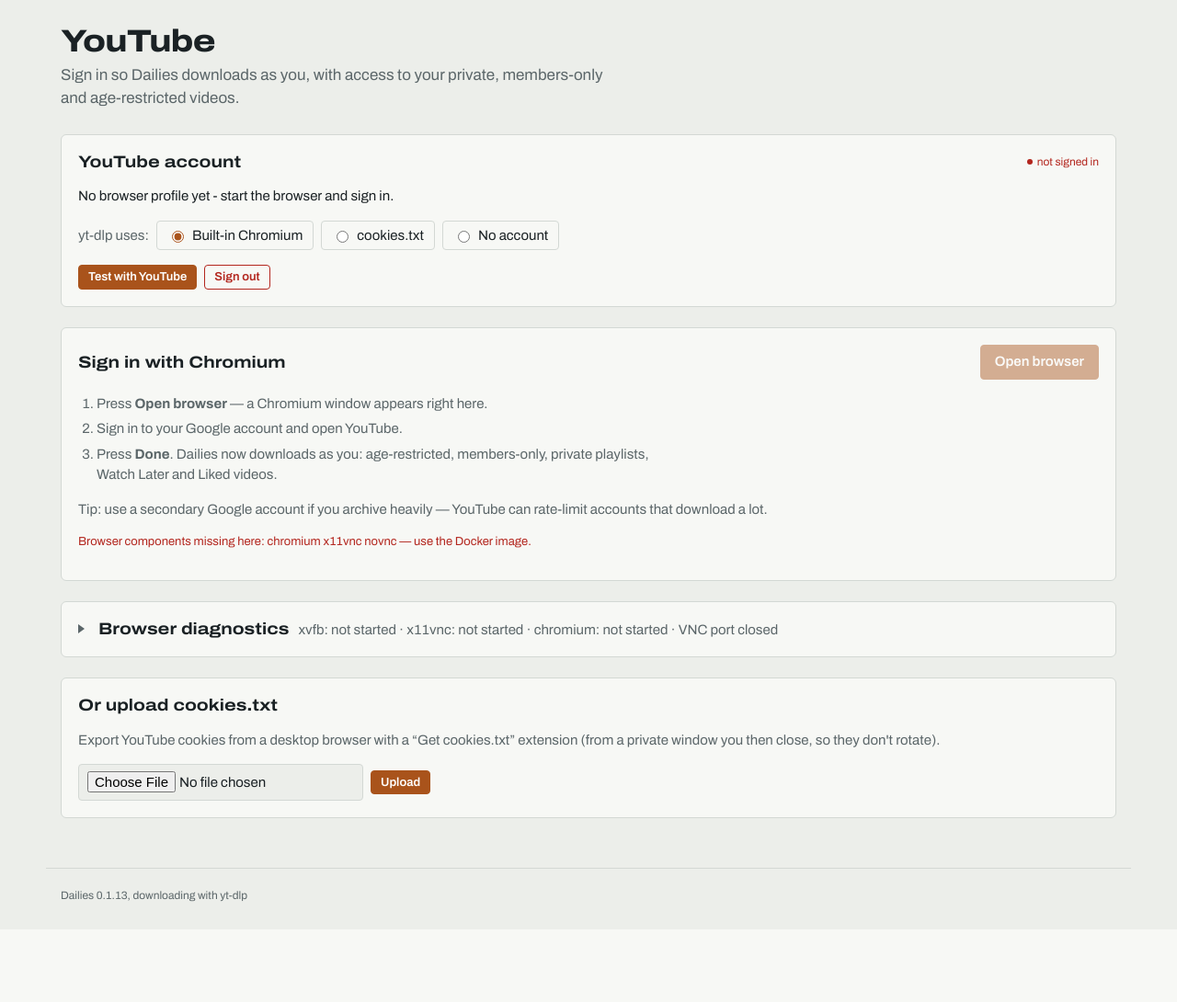
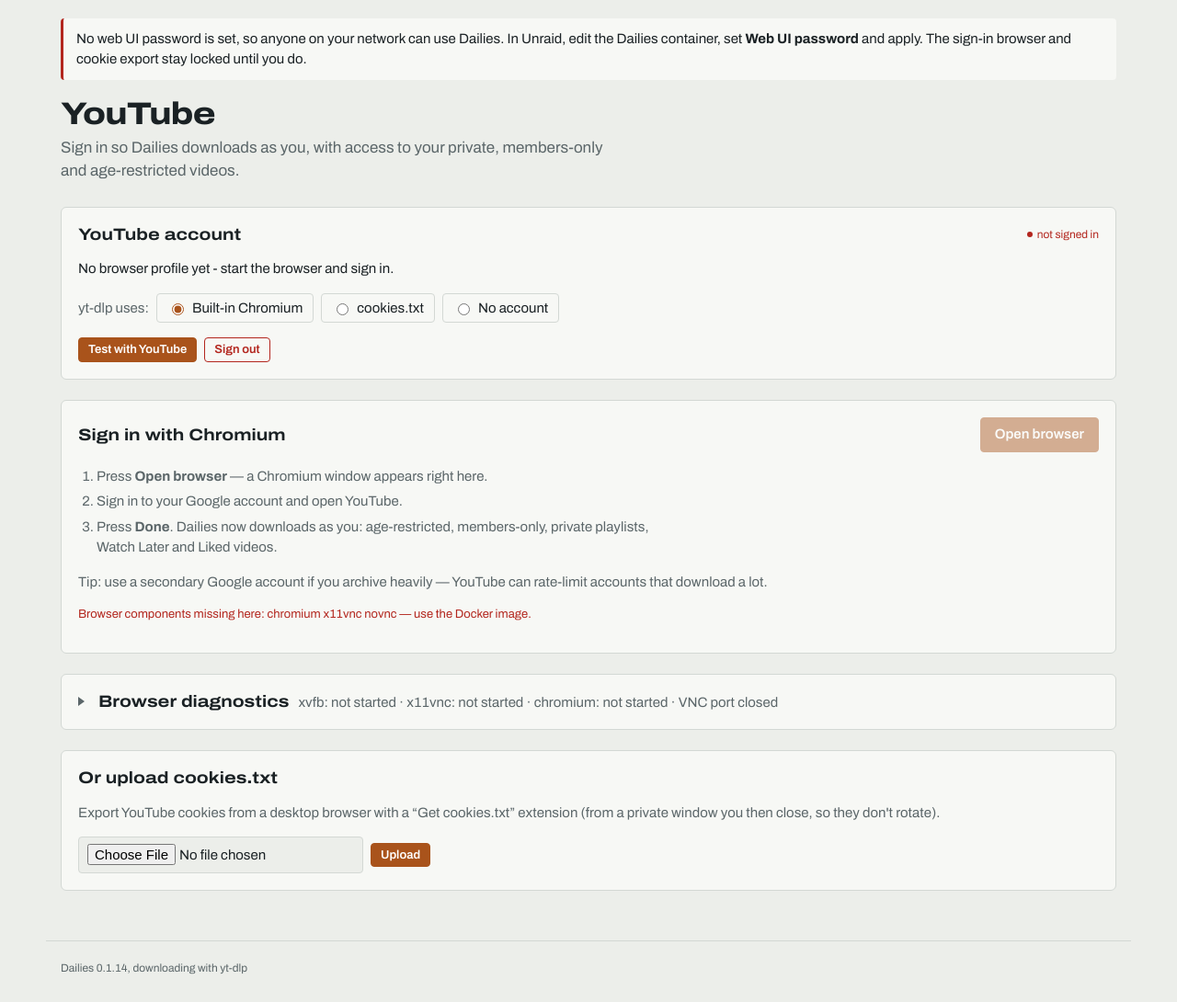
Before and after one commit to anicholas65/dailies, a FastAPI app: page /youtube in a window 1280 px wide. Shown: the part 65-1155 px from the top of the page at 92% size. Before the commit the page ends 1046 px from the top, so only its background shows below. Run offline with FastAPI, Linux system fonts and the light colour scheme; data that the repository does not hold is empty; parts of the project's set-up code (start-up, migrations or seed data) failed here and were passed over; some libraries are stand-ins or nearby versions.

Commit message:
0.1.14: Security hardening
- Refuse cross-site requests: Origin/Referer must match Host (or
  X-Forwarded-Host) on every POST and on the noVNC WebSocket (CSRF and
  cross-site WebSocket hijacking).
- No web UI password: sign-in browser and cookies.txt export are disabled,
  and every page shows a banner explaining how to set one.
- cookies.txt export contains youtube.com cookies only (not google.com) and
  the temporary copy in /config is deleted after sending.
- Login throttle: 5 wrong passwords per address locks it for 10 minutes;
  constant-time byte compare; failures are logged.
- Security headers: X-Frame-Options SAMEORIGIN, CSP frame-ancestors 'self',
  nosniff, Referrer-Policy same-origin.
- Download folders can't be system paths or inside /config.

Co-Authored-By: Claude Opus 5.5 <noreply@anthropic.com>

```diff
--- a/app/__init__.py
+++ b/app/__init__.py
@@ -1 +1 @@
-__version__ = "0.1.13"
+__version__ = "0.1.14"
--- a/app/browser.py
+++ b/app/browser.py
@@ -239,10 +239,11 @@ def status() -> dict:
 
 
 def export_cookies_txt(dest: Path) -> int:
-    """Write the browser profile's YouTube/Google cookies to a Netscape cookies.txt."""
+    """Write the browser profile's youtube.com cookies (enough for yt-dlp) to a Netscape cookies.txt.
+    google.com cookies are left out: they would unlock the whole Google account (Gmail, Drive...)."""
     from yt_dlp.cookies import YoutubeDLCookieJar
     out = YoutubeDLCookieJar(str(dest))
-    for c in youtube_cookies(load_browser_cookies()):
+    for c in [c for c in load_browser_cookies() if c.domain.lstrip(".").endswith("youtube.com")]:
         out.set_cookie(c)
     out.save(ignore_discard=True, ignore_expires=True)
     dest.chmod(0o600)
--- a/app/folders.py
+++ b/app/folders.py
@@ -117,11 +117,28 @@ def locations() -> dict[str, list[str]]:
     return out
 
 
+FORBIDDEN = ("/", "/bin", "/boot", "/dev", "/etc", "/lib", "/lib64", "/proc", "/root", "/run", "/sbin", "/sys",
+             "/usr", "/var", "/app", "/opt")
+
+
+def forbidden(path: str) -> str:
+    """Download folders may not be system directories or hold Dailies' own config/sign-in data."""
+    p = Path(os.path.abspath(path))
+    cfg = config.CONFIG_DIR.resolve()
+    if str(p) == "/" or any(str(p) == f or (f != "/" and p.is_relative_to(f)) for f in FORBIDDEN):
+        return f"{path} is a system folder. Pick one of your mapped shares."
+    if p.resolve() == cfg or p.resolve().is_relative_to(cfg) or cfg.is_relative_to(p.resolve()):
+        return f"{path} would mix downloads with Dailies' settings and Google sign-in data. Pick another folder."
+    return ""
+
+
 def check(path: str) -> tuple[bool, str, str]:
     """(usable, short status, explanation) for the Settings page and before a download."""
     p = Path(path)
     if not p.is_absolute():
         return False, "Invalid path", "Use a full path inside the container, e.g. /media/Movies."
+    if reason := forbidden(path):
+        return False, "Not allowed", reason
     existing = p
     while not existing.exists():
         existing = existing.parent
--- a/app/main.py
+++ b/app/main.py
@@ -43,25 +43,70 @@ def authed(cookies) -> bool:
     return not config.PASSWORD or hmac.compare_digest(cookies.get("dailies", ""), _token())
 
 
+def same_origin(headers) -> bool:
+    """Reject requests a different website makes on your behalf (CSRF / cross-site WebSocket).
+    Browsers always send Origin on cross-site POSTs and WebSockets; tools like curl send none."""
+    origin = headers.get("origin") or headers.get("referer")
+    if not origin:
+        return True  # not sent by a browser page (curl, scripts); "null" origins fall through and fail
+    from urllib.parse import urlsplit
+    host = urlsplit(origin).netloc.lower()
+    allowed = {h.strip().lower() for h in (headers.get("x-forwarded-host", ""), headers.get("host", "")) if h}
+    return host in allowed
+
+
+SECURITY_HEADERS = {
+    "X-Frame-Options": "SAMEORIGIN",            # no clickjacking; the noVNC iframe is same-origin
+    "Content-Security-Policy": "frame-ancestors 'self'",
+    "X-Content-Type-Options": "nosniff",
+    "Referrer-Policy": "same-origin",
+}
+
+
 @app.middleware("http")
 async def require_login(request: Request, call_next):
     path = request.url.path
-    if path.startswith(("/static", "/login", "/api/health")) or authed(request.cookies):
-        return await call_next(request)
-    if path.startswith("/api"):
-        return JSONResponse({"error": "unauthorized"}, status_code=401)
-    return RedirectResponse("/login", status_code=303)
+    if request.method not in ("GET", "HEAD", "OPTIONS") and not same_origin(request.headers):
+        db.log("warn", f"Blocked a {request.method} to {path} from another website ({request.headers.get('origin')})")
+        resp = JSONResponse({"error": "cross-site request blocked"}, status_code=403)
+    elif path.startswith(("/static", "/login", "/api/health")) or authed(request.cookies):
+        resp = await call_next(request)
+    elif path.startswith("/api"):
+        resp = JSONResponse({"error": "unauthorized"}, status_code=401)
+    else:
+        resp = RedirectResponse("/login", status_code=303)
+    resp.headers.update(SECURITY_HEADERS)
+    return resp
+
+
+# login throttle: 5 wrong passwords per address -> locked for 10 minutes
+_failures: dict[str, list[float]] = {}
+LOCK_AFTER, LOCK_SECONDS = 5, 600
+
+
+def login_locked(ip: str) -> bool:
+    import time
+    now = time.time()
+    _failures[ip] = [t for t in _failures.get(ip, []) if now - t < LOCK_SECONDS]
+    return len(_failures[ip]) >= LOCK_AFTER
 
 
 @app.get("/login", response_class=HTMLResponse)
 def login_page(request: Request, error: str = ""):
-    return templates.TemplateResponse(request, "login.html", {"error": error})
+    return templates.TemplateResponse(request, "login.html", {"error": error, "no_password": False})
 
 
 @app.post("/login")
-def login(password: str = Form(...)):
-    if not config.PASSWORD or not hmac.compare_digest(password, config.PASSWORD):
+def login(request: Request, password: str = Form(...)):
+    import time
+    ip = request.client.host if request.client else "?"
+    if login_locked(ip):
+        return RedirectResponse("/login?error=locked", status_code=303)
+    if not config.PASSWORD or not hmac.compare_digest(password.encode(), config.PASSWORD.encode()):
+        _failures.setdefault(ip, []).append(time.time())
+        db.log("warn", f"Wrong web UI password from {ip}")
         return RedirectResponse("/login?error=1", status_code=303)
+    _failures.pop(ip, None)
     resp = RedirectResponse("/", status_code=303)
     resp.set_cookie("dailies", _token(), httponly=True, samesite="lax", max_age=60 * 60 * 24 * 90)
     return resp
@@ -78,6 +123,7 @@ def logout():
 
 def page(request, name, **ctx):
     ctx.setdefault("auth", browser.status())
+    ctx["no_password"] = not config.PASSWORD
     ctx["nav"] = name.split(".")[0]
     return templates.TemplateResponse(request, name, ctx)
 
@@ -388,8 +434,14 @@ def youtube(request: Request, msg: str = "", ok: str = ""):
                 diag=browser.diagnostics())
 
 
+NEEDS_PASSWORD = ("Set a web UI password first (Unraid: edit the Dailies container, Web UI password). "
+                  "Without one, anyone on your network could use your signed-in Google account.")
+
+
 @app.post("/youtube/browser/start")
 def browser_start():
+    if not config.PASSWORD:
+        return yt(NEEDS_PASSWORD, False)
     try:
         browser.start()
     except RuntimeError as exc:
@@ -436,12 +488,17 @@ async def upload_cookies(file: UploadFile = File(...)):
 
 @app.get("/youtube/cookies.txt")
 def export_cookies():
+    if not config.PASSWORD:
+        return yt(NEEDS_PASSWORD, False)
+    from starlette.background import BackgroundTask
     dest = config.CONFIG_DIR / "exported-cookies.txt"
     try:
         browser.export_cookies_txt(dest)
     except Exception as exc:
         return yt(f"Export failed: {exc}", False)
-    return FileResponse(dest, filename="youtube-cookies.txt", media_type="text/plain")
+    db.log("info", "Exported YouTube cookies.txt")
+    return FileResponse(dest, filename="youtube-cookies.txt", media_type="text/plain",
+                        background=BackgroundTask(dest.unlink, missing_ok=True))  # don't leave a copy behind
 
 
 @app.post("/youtube/verify")
@@ -453,7 +510,7 @@ async def verify():
 @app.websocket("/vnc/ws")
 async def vnc_proxy(ws: WebSocket):
     """Bridge noVNC (WebSocket) to x11vnc (TCP, localhost only)."""
-    if not authed(ws.cookies) or not browser.running():
+    if not authed(ws.cookies) or not same_origin(ws.headers) or not config.PASSWORD or not browser.running():
         await ws.close(code=1008)
         return
     proto = ws.headers.get("sec-websocket-protocol", "")
@@ -523,6 +580,8 @@ def folder_values(form) -> tuple[dict, str]:
         return vals, "Give the folder a name."
     if not vals["path"].startswith("/"):
         return vals, "Use a full path inside the container, e.g. /media/Movies."
+    if reason := folders.forbidden(vals["path"]):
+        return vals, reason
     return vals, ""
 
 
--- a/app/templates/base.html
+++ b/app/templates/base.html
@@ -15,7 +15,9 @@
     {% endfor %}
   </nav>
 </header>
-<main>{% block body %}{% endblock %}</main>
+<main>
+{% if no_password is defined and no_password %}<div class="banner bad">No web UI password is set, so anyone on your network can use Dailies{% if auth is defined and auth and auth.signed_in %} and its YouTube sign-in{% endif %}. In Unraid, edit the Dailies container, set <b>Web UI password</b> and apply. The sign-in browser and cookie export stay locked until you do.</div>{% endif %}
+{% block body %}{% endblock %}</main>
 <footer>Dailies {{ version }}, downloading with yt-dlp</footer>
 <script src="/static/app.js?v={{ version }}"></script>
 </body>
--- a/app/templates/login.html
+++ b/app/templates/login.html
@@ -2,7 +2,8 @@
 {% block body %}
 <section class="card narrow">
   <h1>Sign in to Dailies</h1>
-  {% if error %}<p class="err">Wrong password.</p>{% endif %}
+  {% if error == 'locked' %}<p class="err">Too many wrong passwords. Try again in 10 minutes.</p>
+  {% elif error %}<p class="err">Wrong password.</p>{% endif %}
   <form method="post" action="/login" class="stack">
     <label>Password <input type="password" name="password" autofocus required></label>
     <button>Sign in</button>
--- a/app/templates/youtube.html
+++ b/app/templates/youtube.html
@@ -19,7 +19,7 @@
   </form>
   <div class="row">
     <form method="post" action="/youtube/verify"><button class="sm" {{ 'disabled' if auth.mode == 'none' }}>Test with YouTube</button></form>
-    {% if auth.mode == 'browser' and auth.signed_in %}<a class="button sm ghost" href="/youtube/cookies.txt">Export cookies.txt</a>{% endif %}
+    {% if auth.mode == 'browser' and auth.signed_in and not no_password %}<a class="button sm ghost" href="/youtube/cookies.txt">Export cookies.txt</a>{% endif %}
     <form method="post" action="/youtube/signout" data-confirm="Delete the browser profile and any cookies.txt? You'll need to sign in again."><button class="sm bad">Sign out</button></form>
   </div>
 </section>
@@ -29,7 +29,7 @@
     {% if auth.running %}
     <form method="post" action="/youtube/browser/stop"><button>Done — close browser &amp; save</button></form>
     {% else %}
-    <form method="post" action="/youtube/browser/start"><button {{ 'disabled' if not (auth.available.values()|min) }}>{{ 'Open browser' if not auth.signed_in else 'Open browser again' }}</button></form>
+    <form method="post" action="/youtube/browser/start"><button {{ 'disabled title="Set a web UI password first"' if no_password or not (auth.available.values()|min) }}>{{ 'Open browser' if not auth.signed_in else 'Open browser again' }}</button></form>
     {% endif %}
   </div>
   {% if auth.running %}
```
Also changed, not shown: tests/test_app.py (+58 -0 lines), README.md.
